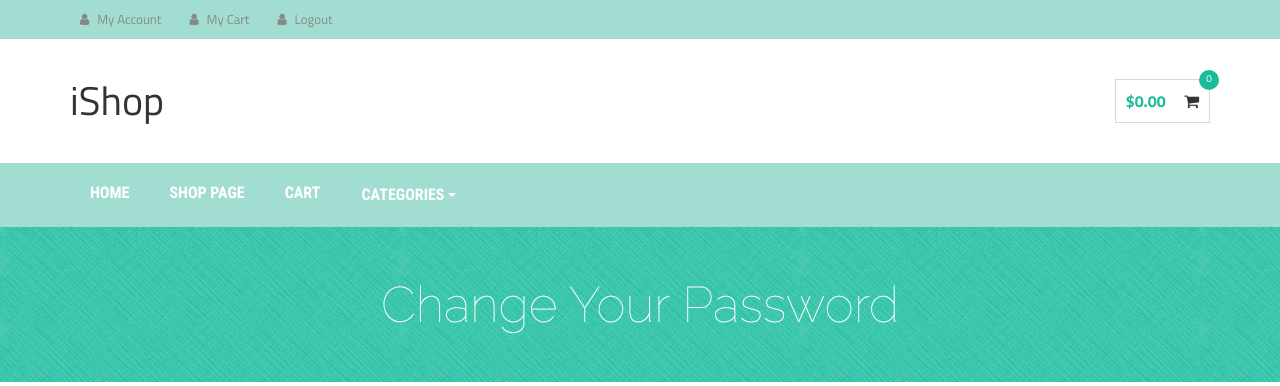
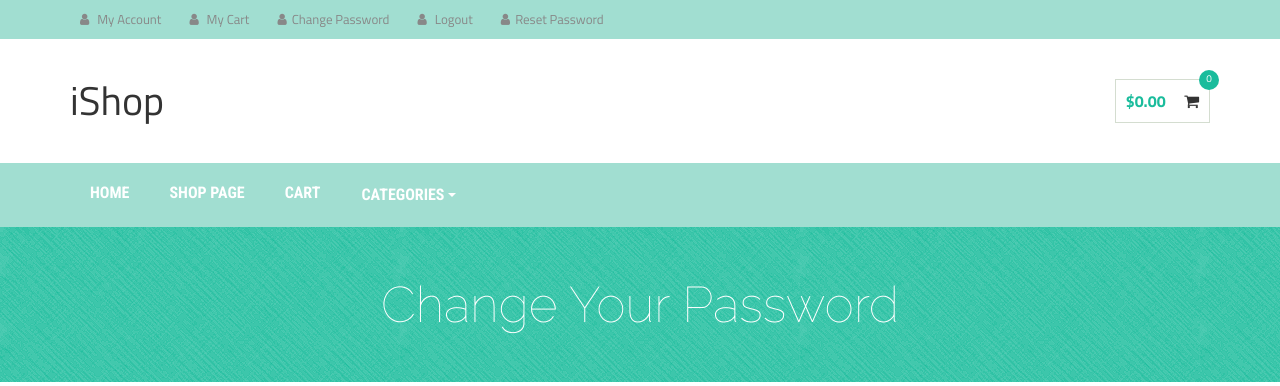
Before and after one commit to SergeyV1993/django_shop, a Django app: page /change_password/ in a window 1280 px wide. Shown: the top 386 px of the page. Run offline with Django 3.2, Linux system fonts and the light colour scheme; the visitor is signed in with stand-in values (Sample User, id 1); data comes from the database, SQL or seed files in the repository; data that the repository does not hold is empty; some libraries are stand-ins or nearby versions.

Commit message:
add reset password

```diff
--- a/project/urls.py
+++ b/project/urls.py
@@ -17,8 +17,8 @@ from django.contrib import admin
 from django.urls import path, include, re_path, reverse_lazy
 from django.conf.urls.static import static
 from django.conf import settings
-from django.contrib.auth.views import LogoutView, PasswordChangeView, PasswordChangeDoneView
-
+from django.contrib.auth.views import LogoutView, PasswordChangeView, PasswordChangeDoneView, PasswordResetView, \
+                                      PasswordResetDoneView, PasswordResetConfirmView, PasswordResetCompleteView
 
 urlpatterns = [
     path('admin/', admin.site.urls),
@@ -32,8 +32,27 @@ urlpatterns = [
     re_path('', include('account.urls')),
     re_path('', include('login.urls')),
     re_path('', include('discount.urls')),
+
     re_path(r'^logout/$', LogoutView.as_view(next_page='shop'), name='logout'),
+
     re_path(r'^change_password/$', PasswordChangeView.as_view(template_name='password/change_password.html', success_url=reverse_lazy('change_password_done')), name='change_password'),
     re_path(r'^change_password_done/$', PasswordChangeDoneView.as_view(template_name='password/change_password_done.html'), name='change_password_done'),
+
+
+    re_path(r'^reset_password/$', PasswordResetView.as_view(template_name='password/reset_password.html',
+                                                            subject_template_name='password/reset_subject.txt',
+                                                            email_template_name='password/reset_body.html',
+                                                            success_url=reverse_lazy('reset_password_done')),
+                                                            name='reset_password'),
+    re_path(r'^reset_password_done/$', PasswordResetDoneView.as_view(template_name='password/reset_password_done.html'),
+                                                                     name='reset_password_done'),
+
+    re_path(r'^reset_password_confirmation/(?P<uidb64>[0-9A-Za-z_\-]+)/(?P<token>[0-9A-Za-z]{1,13}-[0-9A-Za-z]{1,20})/$',
+            PasswordResetConfirmView.as_view(template_name='password/reset_password_confirmation.html',
+                                             success_url=reverse_lazy('reset_password_confirm_done')),
+                                             name='reset_password_confirm'),
+    re_path(r'^reset_password_confirmation_done/$', PasswordResetCompleteView.as_view(template_name='password/reset_password_confirmation_done.html'),
+                                                                                      name='reset_password_confirm_done'),
+
 ] + static(settings.STATIC_URL, document_root=settings.STATIC_ROOT) \
   + static(settings.MEDIA_URL, document_root=settings.MEDIA_ROOT)
--- a/templates/base.html
+++ b/templates/base.html
@@ -40,16 +40,18 @@
                     <div class="user-menu">
                         <ul>
                             {% if request.user.is_authenticated %}
-                                <li><a href="{% url "account" %}"><i class="fa fa-user"></i> My Account</a></li>
+                                <li><a href="{% url 'account' %}"><i class="fa fa-user"></i> My Account</a></li>
                                 <li><a href="{% url 'cart:cart_view' %}"><i class="fa fa-user"></i> My Cart</a></li>
                                 {% if cart.items.count > 0 %}
                                     <li><a href="{% url 'checkout' %}"><i class="fa fa-user"></i> Checkout</a></li>
                                 {% endif %}
-                                <li><a href="{% url "logout" %}"><i class="fa fa-user"></i> Logout</a></li>
+                                <li><a href="{% url 'change_password' %}"><i class="fa fa-user"></i>Change Password</a></li>
+                                <li><a href="{% url 'logout' %}"><i class="fa fa-user"></i> Logout</a></li>
                             {% else %}
                                 <li><a href="{% url 'login' %}"><i class="fa fa-user"></i> Login</a></li>
                                 <li><a href="{% url 'registration' %}"><i class="fa fa-heart"></i> Registration</a></li>
                             {% endif %}
+                            <li><a href="{% url 'reset_password' %}"><i class="fa fa-user"></i>Reset Password</a></li>
                         </ul>
                     </div>
                 </div>
--- /dev/null
+++ b/templates/password/reset_body.html
@@ -0,0 +1,5 @@
+{% autoescape off %}
+    {{ protocol }}://{{ domain }}{% url 'reset_password_confirm' uidb64=uid token=token %}
+
+
+{% endautoescape %}
--- /dev/null
+++ b/templates/password/reset_password_confirmation_done.html
@@ -0,0 +1,6 @@
+{% extends 'base.html' %}
+    {% block content %}
+        <div class="single-product-area">
+            <h2 class="text-center">Password reset complete</h2>
+        </div>
+    {% endblock %}
--- /dev/null
+++ b/templates/password/reset_subject.txt
@@ -0,0 +1 @@
+{{ user.username }}: Password Reset
```
Also changed, not shown: templates/password/reset_password.html (added, +31 -0 lines), templates/password/reset_password_confirmation.html (added, +31 -0 lines), templates/password/reset_password_done.html (added, +7 -0 lines).
